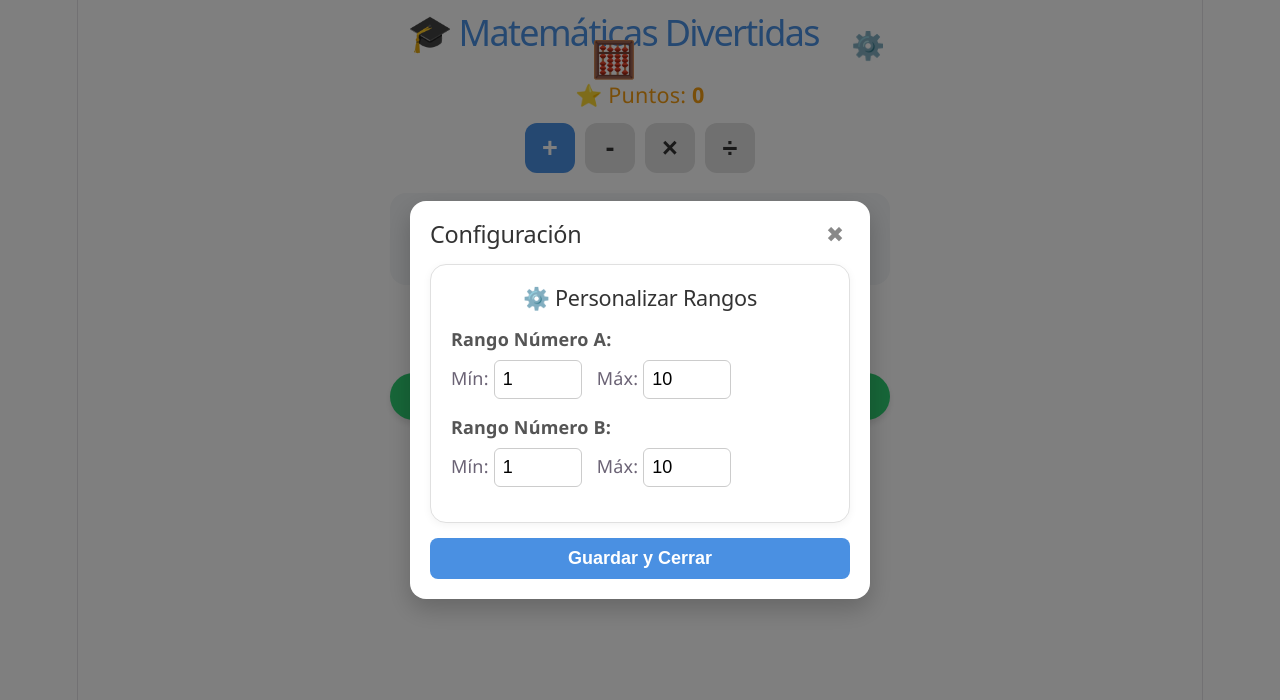
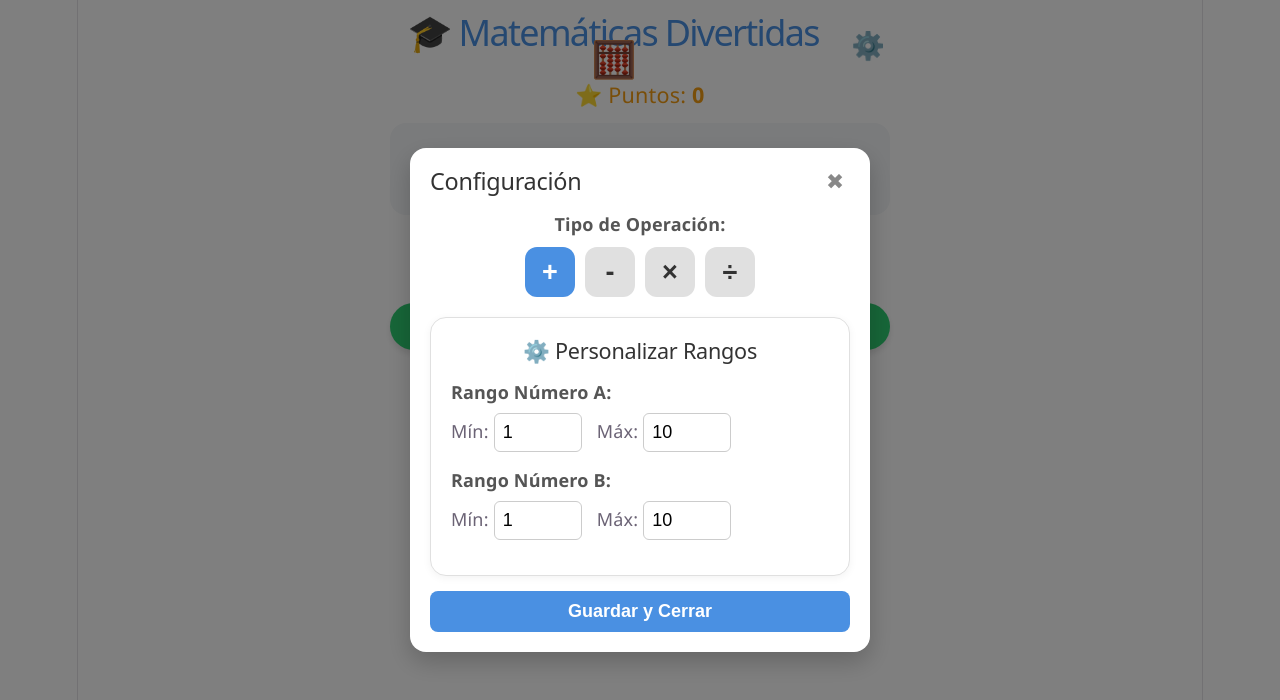
Before and after one commit to itsmob/matematicas-para-ni-os, a React (Vite) app: page / in a window 1280 px wide. Both pictures are taken after a click on the button "⚙️". Shown: the top 700 px of the page. Built offline with nearby package versions, Linux system fonts and the light colour scheme.

Commit message:
mueve los tipo de operaciones al modal

```diff
--- a/src/App.tsx
+++ b/src/App.tsx
@@ -1,7 +1,6 @@
 import { useState } from 'react'
 import { MathProvider } from './contexto/MathContext'
 import { ScoreBoard } from './componentes/ScoreBoard'
-import { OperationSelector } from './componentes/OperationSelector'
 import { ExerciseCard } from './componentes/ExerciseCard'
 import { AnswerForm } from './componentes/AnswerForm'
 import { ConfigModal } from './componentes/ConfigModal'
@@ -16,14 +15,13 @@ function AppContent() {
         <button
           style={styles.configBtn}
           onClick={() => setIsModalOpen(true)}
-          title="Configurar Rangos"
+          title="Configurar Ejercicios"
         >
           ⚙️
         </button>
       </header>
 
       <ScoreBoard />
-      <OperationSelector />
       <ExerciseCard />
       <AnswerForm />
 
--- a/src/componentes/ConfigModal.tsx
+++ b/src/componentes/ConfigModal.tsx
@@ -1,3 +1,4 @@
+import { OperationSelector } from './OperationSelector'
 import { RangeConfig } from './RangeConfig'
 
 interface ConfigModalProps {
@@ -18,6 +19,13 @@ export const ConfigModal = ({ isOpen, onClose }: ConfigModalProps) => {
           </button>
         </div>
 
+        {/* Selector de Operación */}
+        <div style={styles.section}>
+          <p style={styles.sectionTitle}><strong>Tipo de Operación:</strong></p>
+          <OperationSelector />
+        </div>
+
+        {/* Configuración de Rangos */}
         <RangeConfig />
 
         <button style={styles.saveBtn} onClick={onClose}>
@@ -68,6 +76,13 @@ const styles = {
     cursor: 'pointer',
     color: '#888',
   },
+  section: {
+    marginBottom: '15px',
+  },
+  sectionTitle: {
+    margin: '0 0 10px 0',
+    color: '#555',
+  },
   saveBtn: {
     marginTop: '15px',
     backgroundColor: '#4A90E2',
```
